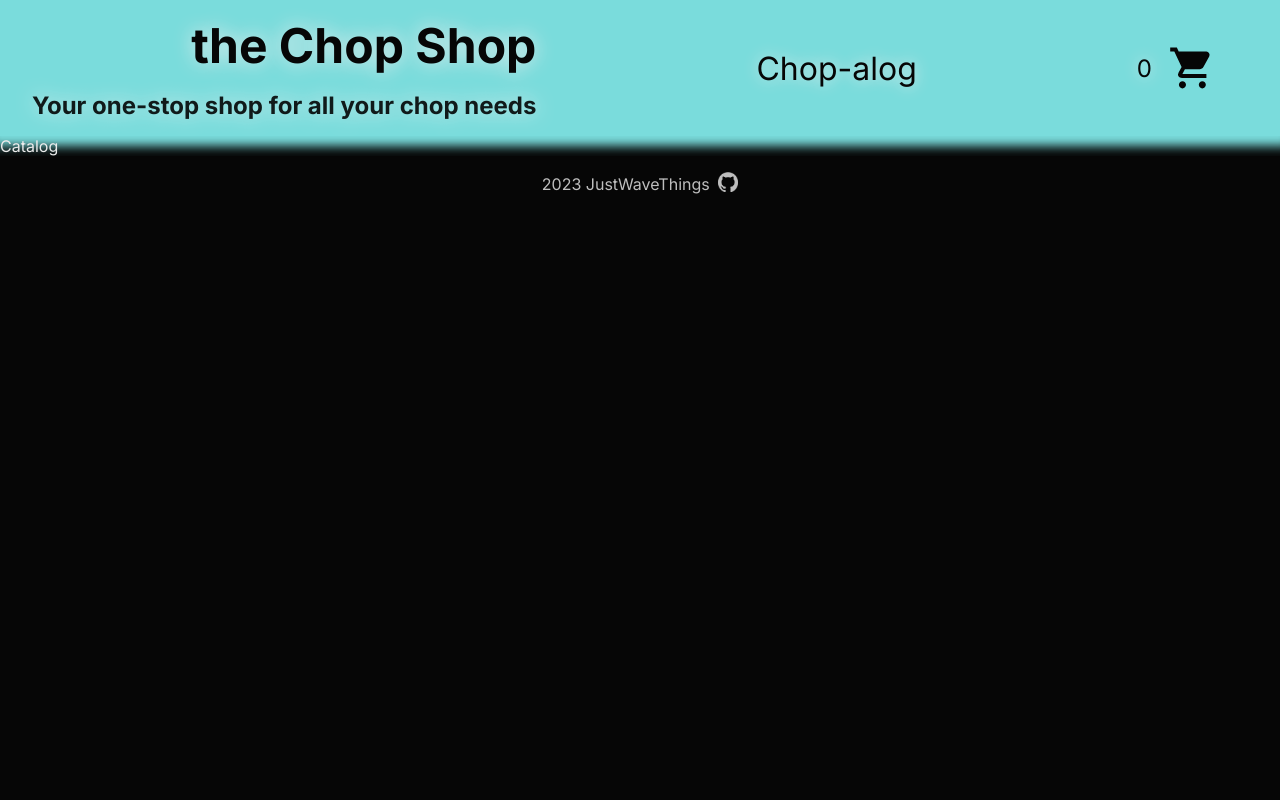
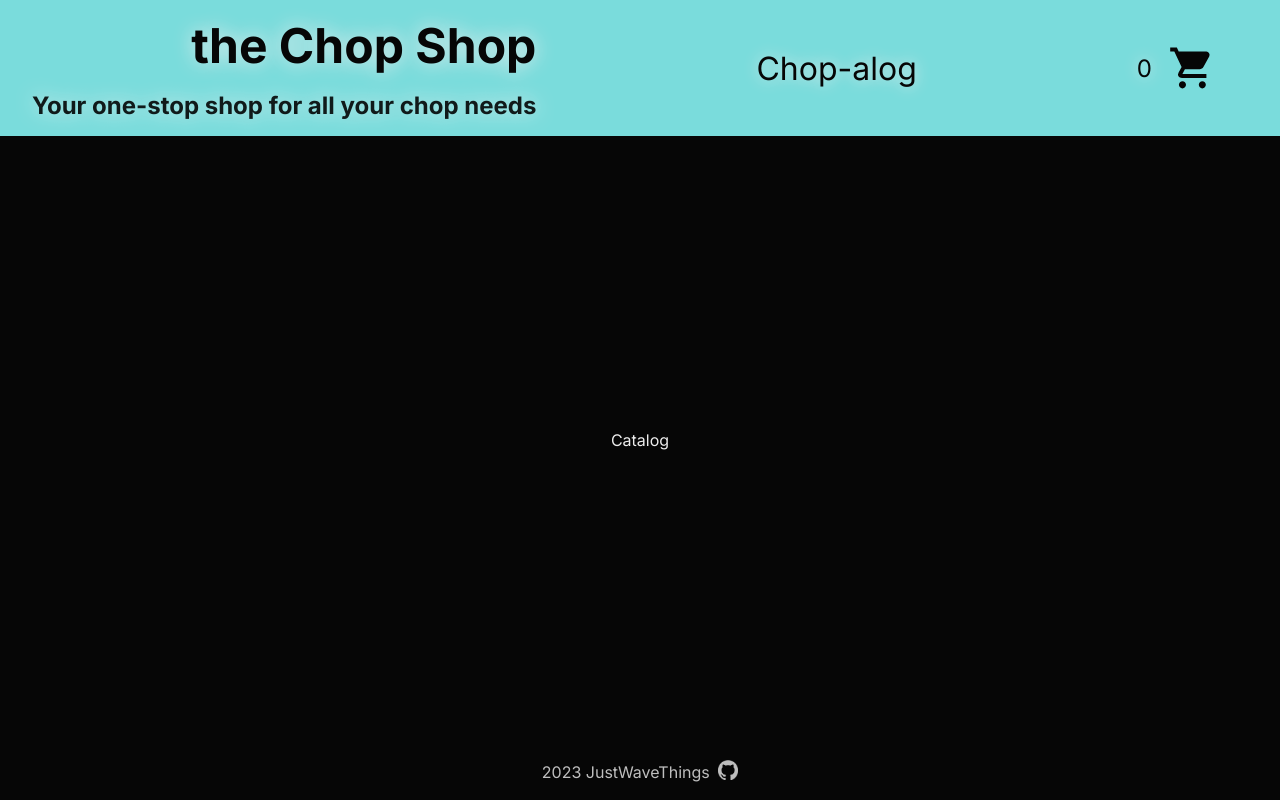
Before and after one commit to JustWaveThings/shop, a React (Create React App) app in the folder shopping-cart/: page /catalog in a window 1280 px wide. Built offline with nearby package versions, Linux system fonts and the light colour scheme.

Commit message:
Update catalog layout

```diff
--- a/shopping-cart/src/components/Catalog.jsx
+++ b/shopping-cart/src/components/Catalog.jsx
@@ -1,7 +1,7 @@
 import React from "react";
 
 function Catalog() {
-  return <div>Catalog</div>;
+  return <div className='catalog--cont'>Catalog</div>;
 }
 
 export default Catalog;
--- a/shopping-cart/src/index.css
+++ b/shopping-cart/src/index.css
@@ -37,7 +37,7 @@ body {
   background-color: var(--blue-accent-color);
   color: black;
   text-shadow: 0 0 20px rgba(255, 255, 255, 1);
-  box-shadow: 0px 0px 10px 10px var(--blue-accent-color);
+
 }
 
 .header--cont--left {
@@ -103,6 +103,7 @@ body {
   background-image: url('../src/assets/knife_hero.jpg');
   background-repeat: no-repeat;
   background-size: cover;
+  height: 100vh;
 }
 
 .home--cta--text--button{
@@ -150,7 +151,6 @@ body {
   box-shadow: 0px 0px 10px 30px white;
   text-shadow: 0rem 0rem 1rem var(--blue-accent-color);
   color: black;
-
 }
 
 .home--button:focus{
@@ -159,7 +159,15 @@ body {
 
 }
 
+.catalog--cont {
+  display: flex;
+  flex-direction: row;
+  justify-content: center;
+  align-items: center;
+  flex-grow: 1;
 
+  height: 100vh;
+}
 
 
 
```
